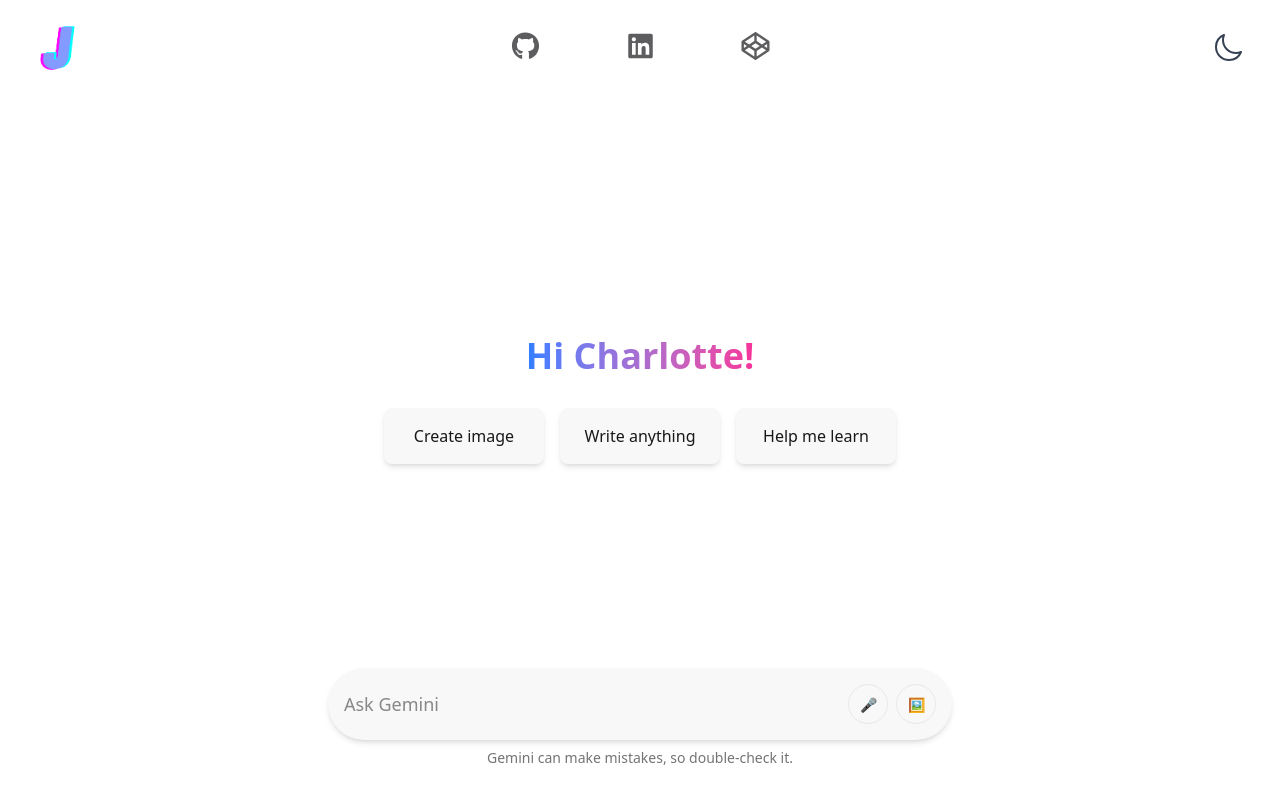
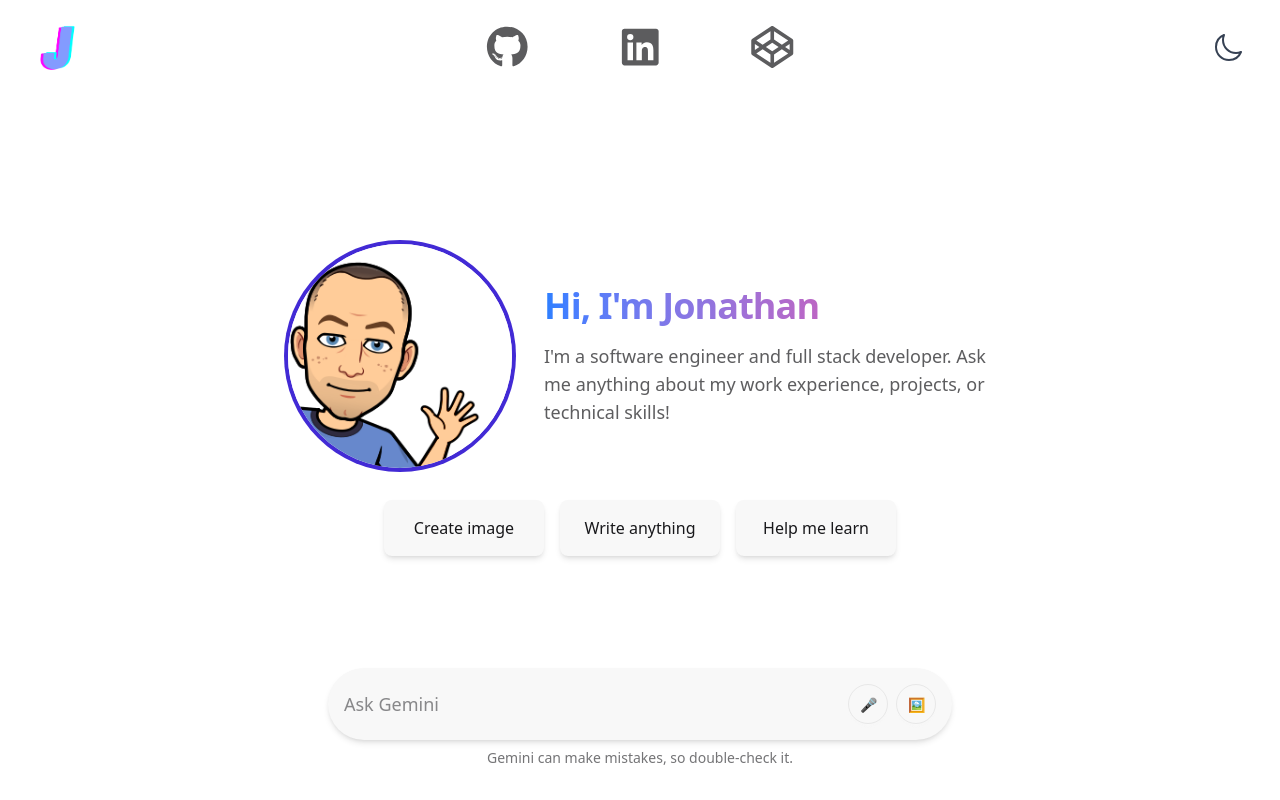
Before and after one commit to jonathanjacka/portfolio-2026, a React (Vite) app in the folder client/: page / in a window 1280 px wide. Built offline with nearby package versions, Linux system fonts and the light colour scheme.

Commit message:
Adds hero

```diff
--- a/client/src/components/Header.tsx
+++ b/client/src/components/Header.tsx
@@ -22,21 +22,21 @@ const navigation = [
     name: 'GitHub',
     href: 'https://github.com/jonathanjacka',
     icon: faGithub,
-    size: '2x',
+    size: '3x',
     component: (props: IconProps) => <SocialIcon {...props} />,
   },
   {
     name: 'LinkedIn',
     href: 'https://www.linkedin.com/in/jonathanjacka/',
     icon: faLinkedin,
-    size: '2x',
+    size: '3x',
     component: (props: IconProps) => <SocialIcon {...props} />,
   },
   {
     name: 'CodePen',
     href: 'https://codepen.io/jonathanjacka',
     icon: faCodepen,
-    size: '2x',
+    size: '3x',
     component: (props: IconProps) => <SocialIcon {...props} />,
   },
 ];
--- /dev/null
+++ b/client/src/components/Hero.tsx
@@ -0,0 +1,41 @@
+import { useState, useEffect } from 'react';
+
+const Hero: React.FC = () => {
+  const [showText, setShowText] = useState(false);
+
+  useEffect(() => {
+    const timer = setTimeout(() => setShowText(true), 600);
+    return () => clearTimeout(timer);
+  }, []);
+
+  return (
+    <div className="flex flex-col sm:flex-row items-center justify-center gap-6 sm:gap-8 px-4">
+      <div
+        className={`shrink-0 transition-transform duration-1000 ease-out ${showText ? 'translate-x-0' : 'sm:translate-x-[calc(50%+1rem)]'
+          }`}
+      >
+        <img
+          className={`rounded-full ring-4 ring-primary h-32 w-32 sm:h-48 sm:w-48 lg:h-56 lg:w-56 object-cover transition-transform duration-1000 ease-out ${showText ? 'scale-100' : 'scale-110'
+            }`}
+          src="/jon1.jpg"
+          alt="Jonathan Jacka"
+        />
+      </div>
+      <div
+        className={`text-center sm:text-left max-w-md transition-all duration-1000 ease-out ${showText
+            ? 'opacity-100 translate-x-0'
+            : 'opacity-0 sm:-translate-x-8 pointer-events-none'
+          }`}
+      >
+        <h1 className="text-2xl sm:text-3xl lg:text-4xl font-extrabold tracking-tight bg-clip-text text-transparent bg-linear-to-r from-blue-500 to-pink-500">
+          Hi, I'm Jonathan
+        </h1>
+        <p className="mt-3 sm:mt-4 text-base sm:text-lg leading-7 text-base-content/70">
+          I'm a software engineer and full stack developer. Ask me anything about my work experience, projects, or technical skills!
+        </p>
+      </div>
+    </div>
+  );
+};
+
+export default Hero;
--- a/client/src/layouts/MainLayout.tsx
+++ b/client/src/layouts/MainLayout.tsx
@@ -1,15 +1,14 @@
 import Header from '../components/Header';
+import Hero from '../components/Hero';
 import InputBar from '../components/InputBar';
 import SuggestionCards from '../components/SuggestionCards';
 
 const MainLayout: React.FC = () => {
   return (
-    <div className='flex h-screen overflow-x-hidden bg-base-100'>
-      <main className='flex-1 flex flex-col items-center justify-center relative w-full overflow-x-hidden'>
+    <div className='flex h-screen overflow-hidden bg-base-100'>
+      <main className='flex-1 flex flex-col items-center justify-center relative w-full'>
         <Header />
-        <h1 className='text-4xl font-extrabold bg-clip-text text-transparent bg-linear-to-r from-blue-500 to-pink-500'>
-          Hi Charlotte!
-        </h1>
+        <Hero />
         <SuggestionCards />
         <InputBar />
       </main>
```
